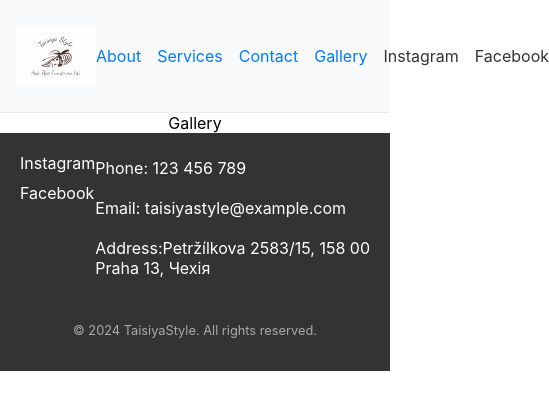
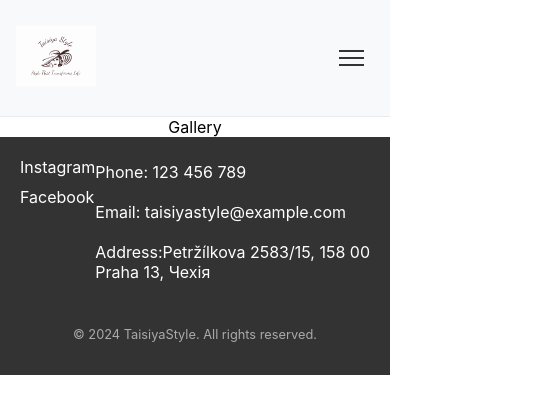
Before and after one commit to kuzmavasil74/taisiya-portfolio-frontend, a React (Create React App) app: page /gallery in a window 390 px wide. Shown: the top 414 px of the page, 549 px wide, since content can reach past the window. Built offline with nearby package versions, Linux system fonts and the light colour scheme.

Commit message:
add_toggleMenu_in_footer

```diff
--- a/public/index.html
+++ b/public/index.html
@@ -2,7 +2,6 @@
 <html lang="en">
   <head>
     <meta charset="utf-8" />
-    <link rel="icon" href="%PUBLIC_URL%/favicon.ico" />
     <meta name="viewport" content="width=device-width, initial-scale=1" />
     <meta name="theme-color" content="#000000" />
     <meta
--- a/src/components/Header/Header.jsx
+++ b/src/components/Header/Header.jsx
@@ -1,8 +1,14 @@
-import React from 'react'
+import React, { useState } from 'react'
 import { Link } from 'react-router-dom'
 import styles from './Header.module.css'
 
 function Header() {
+  const [isMenuOpen, setIsMenuOpen] = useState(false)
+
+  const toggleMenu = () => {
+    setIsMenuOpen(!isMenuOpen)
+    console.log(`Menu is ${!isMenuOpen ? 'open' : 'closed'}`)
+  }
   return (
     <header className={styles.header}>
       <div className={styles.logo}>
@@ -10,7 +16,12 @@ function Header() {
           <img src="/images/logo.svg" alt="taisiya_style_logo" width="80px" />
         </Link>
       </div>
-      <nav>
+      <button className={styles.menuButton} onClick={toggleMenu}>
+        <span className={styles.bar}></span>
+        <span className={styles.bar}></span>
+        <span className={styles.bar}></span>
+      </button>
+      <nav className={`${styles.nav} ${isMenuOpen ? styles.active : ''}`}>
         <ul>
           <li>
             <Link to="/about">About</Link>
@@ -26,14 +37,6 @@ function Header() {
           </li>
         </ul>
       </nav>
-      <div className={styles['social-media']}>
-        <a href="https://instagram.com/" target="_blank" rel="noreferrer">
-          Instagram
-        </a>
-        <a href="https://facebook.com/" target="_blank" rel="noreferrer">
-          Facebook
-        </a>
-      </div>
     </header>
   )
 }
--- a/src/components/Header/Header.module.css
+++ b/src/components/Header/Header.module.css
@@ -5,33 +5,96 @@
   padding: 1rem;
   background-color: #f8f9fa;
   border-bottom: 1px solid #e9ecef;
+  color: #333;
 }
+
 .logo img {
+  max-width: 100%;
+}
+
+.menuButton {
+  display: none;
+  background: none;
+  border: none;
+  cursor: pointer;
+  padding: 10px;
+  z-index: 1000;
+}
+
+.menuButton .bar {
   display: block;
+  width: 25px;
+  height: 2px;
+  margin: 5px 0;
+  background-color: #333;
+  transition: 0.3s;
 }
-nav ul {
-  list-style: none;
+
+.nav {
+  display: flex;
+  flex-direction: row;
+  gap: 1rem;
+}
+
+.nav ul {
+  list-style-type: none;
+  padding: 0;
+  margin: 0;
   display: flex;
   gap: 1rem;
-  margin: 0;
-  padding: 0;
 }
 
-nav a {
-  text-decoration: none;
-  color: #007bff;
+.nav li {
+  margin: 0;
 }
 
-nav a:hover {
+.nav a {
+  color: #007bff;
+  text-decoration: none;
+}
+
+.nav a:hover {
   text-decoration: underline;
 }
 
-.social-media a {
-  margin-left: 1rem;
-  color: #333;
-  text-decoration: none;
+@media (max-width: 768px) {
+  .menuButton {
+    display: block;
+  }
+
+  .nav {
+    display: none;
+    flex-direction: column;
+    position: absolute;
+    top: 70px;
+    right: 20px;
+    background-color: #333;
+    width: 200px;
+    border-radius: 5px;
+    z-index: 1000;
+  }
+
+  .nav.active {
+    display: flex;
+  }
+
+  .nav ul {
+    padding: 0;
+    margin: 0;
+  }
+
+  .nav li {
+    margin: 10px 0;
+  }
+
+  .nav a {
+    color: #fff;
+    text-decoration: none;
+    padding: 10px;
+    display: block;
+  }
+
+  .nav a:hover {
+    background-color: #555;
+  }
 }
-
-.social-media a:hover {
-  color: #007bff;
-}
```
Also changed, not shown: 1 other file (tests, documents, lock files or other folders).
